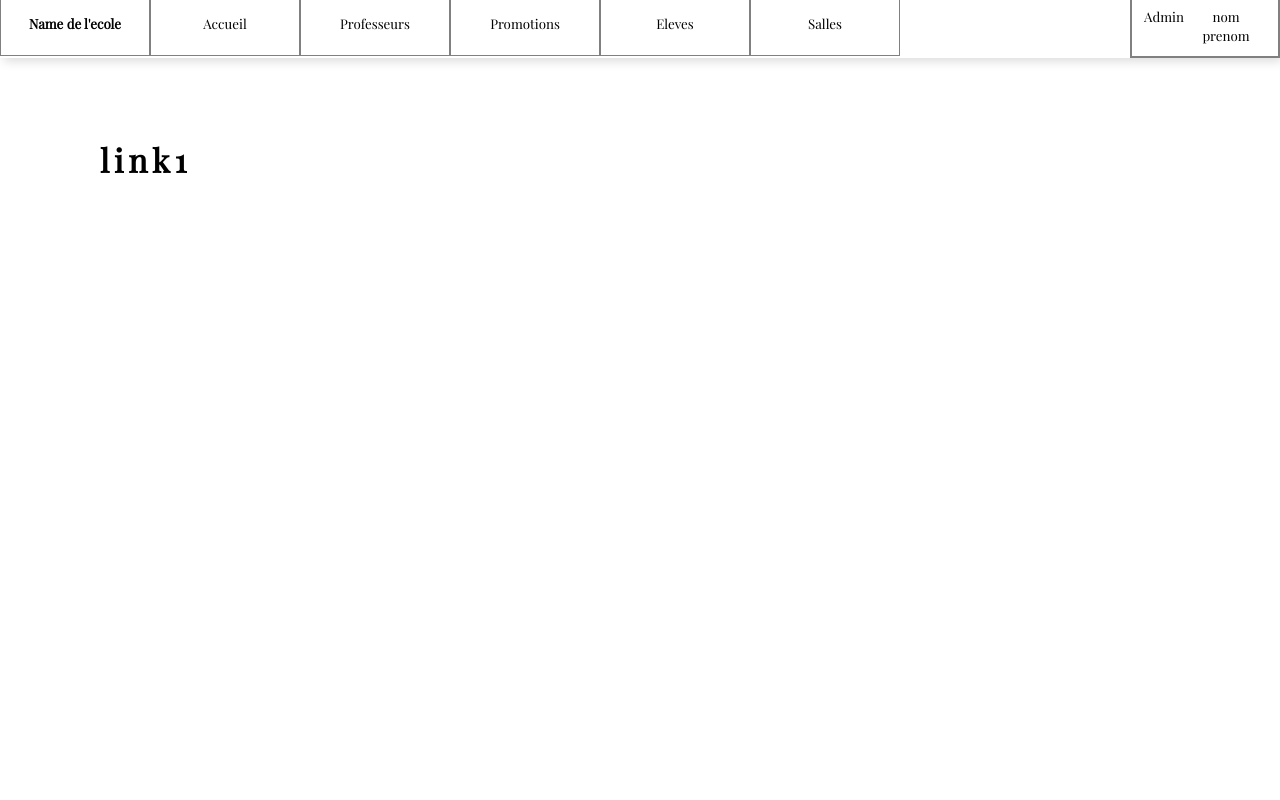
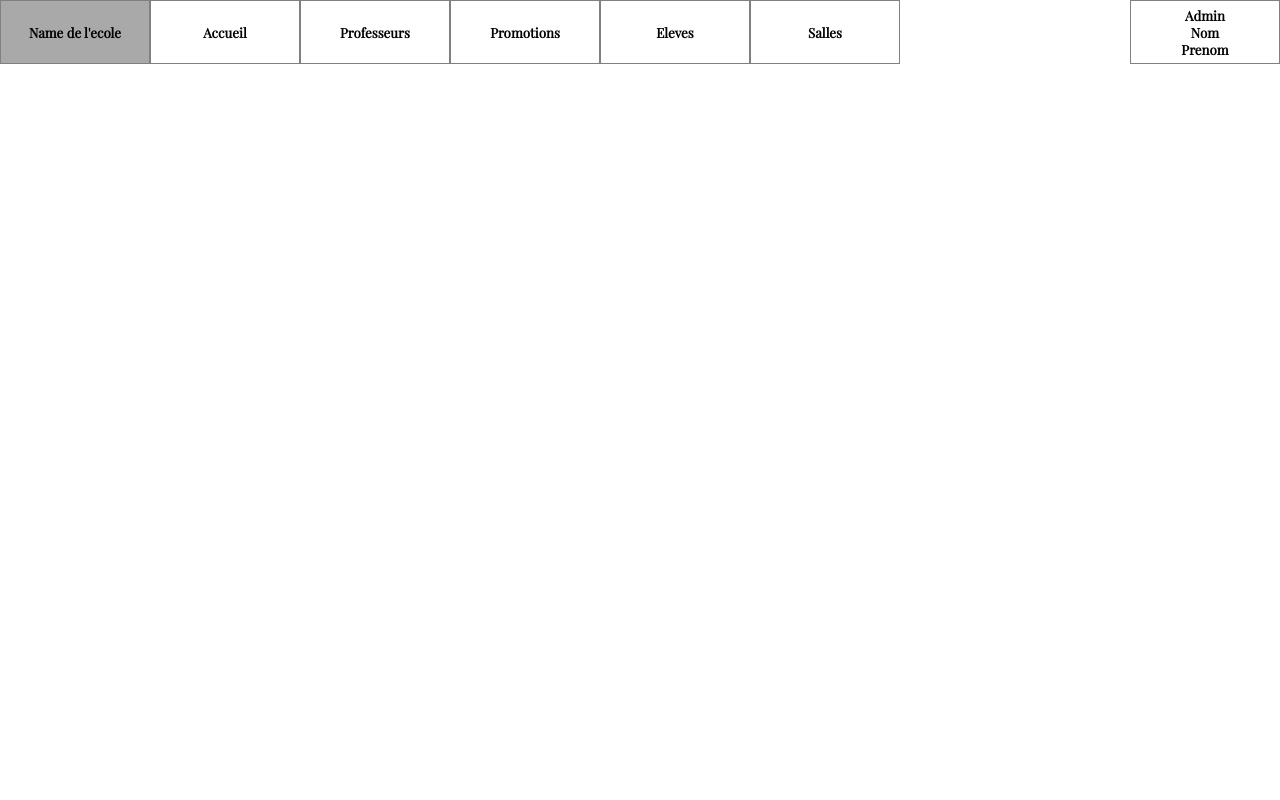
Before and after one commit to CasisBM/Gestion-Groupe-Scolaire, a PHP site: page / in a window 1280 px wide. Run offline with PHP 8.4, Linux system fonts and the light colour scheme.

Commit message:
modifiée de top bar

```diff
--- a/CSS/menu.css
+++ b/CSS/menu.css
@@ -3,40 +3,22 @@
   padding: 0;
 }
 html,
-body,
-.wrap {
+body {
   width: 100%;
   height: 100%;
   font-family: "Playfair";
 }
-nav {
-  display: flex;
-  justify-content: space-between;
-  align-items: center;
-}
-.wrap {
-  position: relative;
-}
-.top {
-  margin-top: -12px;
-  height: 70px;
+
+/* .top {
+  height: 64px;
   width: 100%;
   -webkit-box-shadow: 3px 4px 5px -1px rgba(0,0,0,0.15);
   box-shadow: 3px 4px 10px -1px rgba(0,0,0,0.15);
-}
-.main {
-  width: 100%;
   position: absolute;
-  top: 150px;
-  bottom: 0;
-}
+} */
 
-ul {
-  display: flex;
-  justify-content: flex-start;
-  align-items: flex-start;
-  height: auto;
-}
+
+
 @media screen and (max-width: 576px) {
   /*   #headerMenu>li:hover{
 
@@ -48,90 +30,50 @@
   background-color: #fff;
   background-origin: padding-box;
   border: 0.1rem solid grey;
+  font-family: "Playfair";
+  font-weight: bold;
 }
 button:hover{
   background-color: darkgray;
   cursor: pointer;
 }
-#btn_ecole{
-  background-color:white;
+#container{
+  display: flex;
+  justify-content: space-between;
+}
+#btn_principal{
+  display: flex;
+
 }
 
-#first_btn {
-  display: flexbox;
-  flex-direction: row;
-  float: none;
-  position: absolute;
-  margin-left: 150px;
-  width: 60%;
-  text-align: center;
-  color: #fff;
-}
 
 #btn_profil,#btn_de{
   border-style: none;
 }
-#last_btn {
-  width: 130px;  /* 120 */
-  margin-top: 6px;
-  margin-right: 40px;
-}
-#last_btn ul li {
+
+#btn_last ul li{
   list-style-type: none;
   position: relative;
   float: right;
-  width: 100px;
+  width: 110px;
   height: 65px;
-  text-align: right;
-  margin-left: 40px;
+  left: -20px;
+  /* display: none;  */
+
+}
+#btn_last ul li ul{
+display: none;
 }
 
+#btn_last ul li:hover{
+  display: block;
+}
+#btn_last ul li:hover ul{
+  display: block;
+  cursor: pointer;
+}
 #btn_admin{
   margin-left: -20px;
-  border: 0.15rem solid grey;
+  /* border: 0.15rem solid grey;  */
+
 }
-
-#btn_admin td{
-  width: 60px;
-}
-
-#last_btn ul li ul{
-  display: none;
-  position: absolute;
-  display: flexbox;
-  flex-direction: column;
-  justify-items:flex-start;
-  left: -20px;
-  margin-top: 110;
-  width: 100%;
-}
-/* #last_btn ul li ul{
-
-  background: 868686;
-  color: #ff5588;
-  cursor: pointer;
-  display: block;
-} */
-/* #last_btn ul li ul li>a {
-  list-style: none;
-  list-style-type: none;
-  list-style-position: inside;
-  display: block;
-  width: 100%;
-  font-size: 25px;
-  line-height: 50px;
-} */
-#last_btn ul li:hover {
-  display: block;
-  background: white;
-}
-#last_btn ul li:hover ul {
-  background-color: white;
-  display: block;
-  cursor: hand;
-}
-
-.main li {
-  list-style-type: none;
-  margin-left: 100px;
-}
--- a/index.html
+++ b/index.html
@@ -10,12 +10,10 @@
   </head>
 
   <body>
-    <div class="wrap">
-      <div class="top">
     <header>
-          <nav>
-            <div><button id="btn_ecole"><b>Name de l'ecole</b></button></div>
-            <ul id="first_btn">
+      <div id="container">
+        <div id="btn_principal">
+          <button id="btn_ecole">Name de l'ecole</button>
           <button>Accueil</button>
           <button onclick="location.href='http://www.google.com'" id="btn_prof">
             Professeurs
@@ -23,43 +21,40 @@
           <button>Promotions</button>
           <button>Eleves</button>
           <button>Salles</button>
-            </ul>
-            <div id="last_btn">
+        </div>
+        <div id="btn_last"><ul>
+          <li>
+            <button id="btn_admin">
+              <div>
+                <p>Admin</p>
+                <p>Nom</p>
+                <p>Prenom</p>
+              </div>
+            </button>
             <ul>
               <li>
-                  <button id="btn_admin"><table>
-                    <tr>
-                      <td >Admin</td>
-                      <td>nom</td>
-                    </tr>
-                    <tr>
-                      <td></td>
-                      <td>prenom</td>
-                    </tr>
-                    </table></button>
-
-                  <ul>
+                <button
+                  id="btn_profil"
+                  onclick="location.href='http://www.google.com'"
+                  id="profil"
+                >
+                  profil
+                </button>
+              </li>
               <li>
-                      <button id="btn_profil" onclick="location.href='http://www.google.com'" id="profil">profil</button>
-
-                      <button id="btn_de" onclick="location.href='http://www.google.com'" id="déconn">Se déconnecter</button>
+                <button
+                  id="btn_de"
+                  onclick="location.href='http://www.google.com'"
+                  id="déconn"
+                >
+                  Se déconnecter
+                </button>
               </li>
             </ul>
           </li>
         </ul>
         </div>
-          </nav>
+      </div>
     </header>
-
-      </div>
-      <div class="main">
-        <ul>
-          <li>
-            <h1>link1</h1>
-
-          </li>
-        </ul>
-      </div>
-    </div>
   </body>
 </html>
```
Lines whose indentation alone changed are shown as unchanged.
